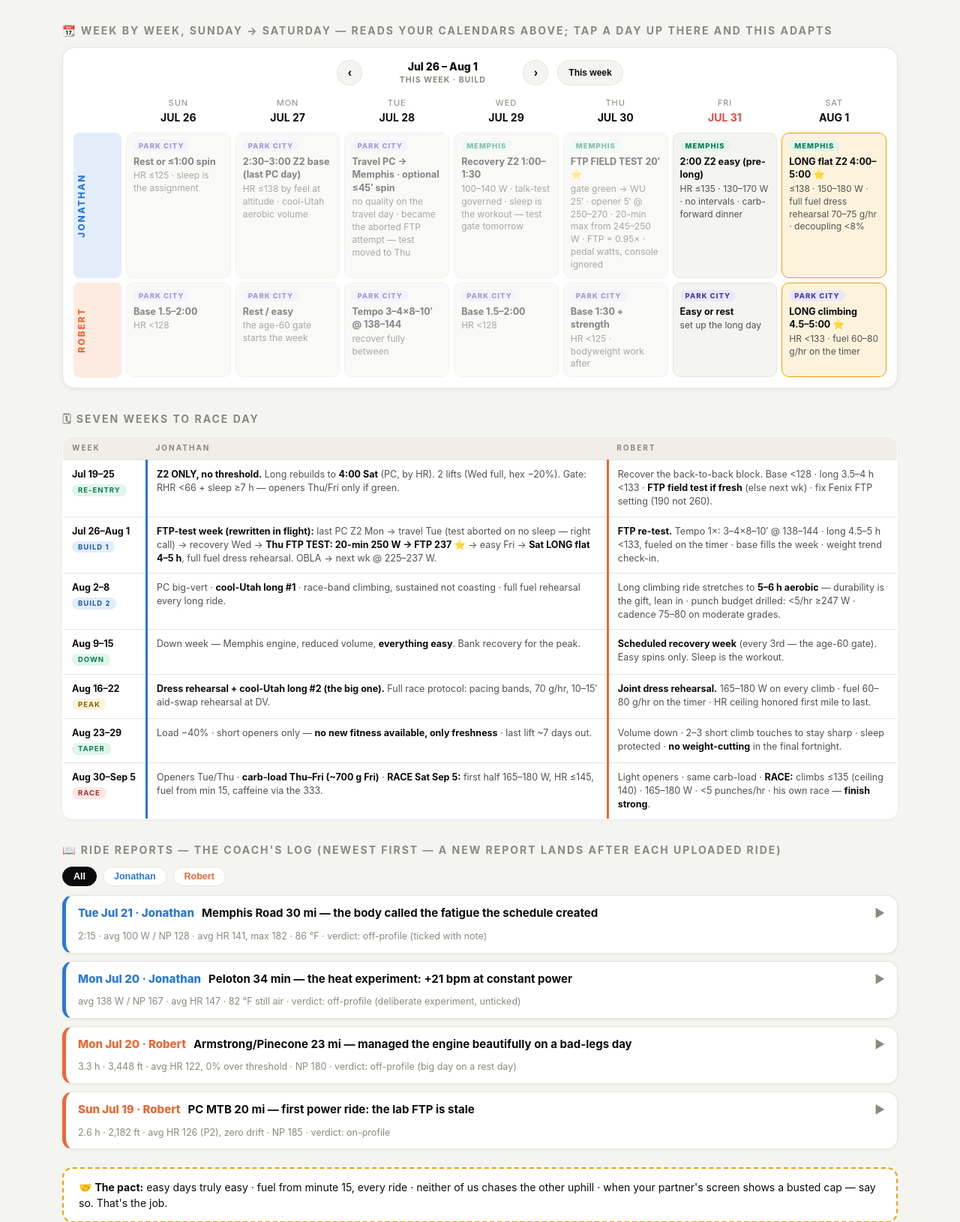
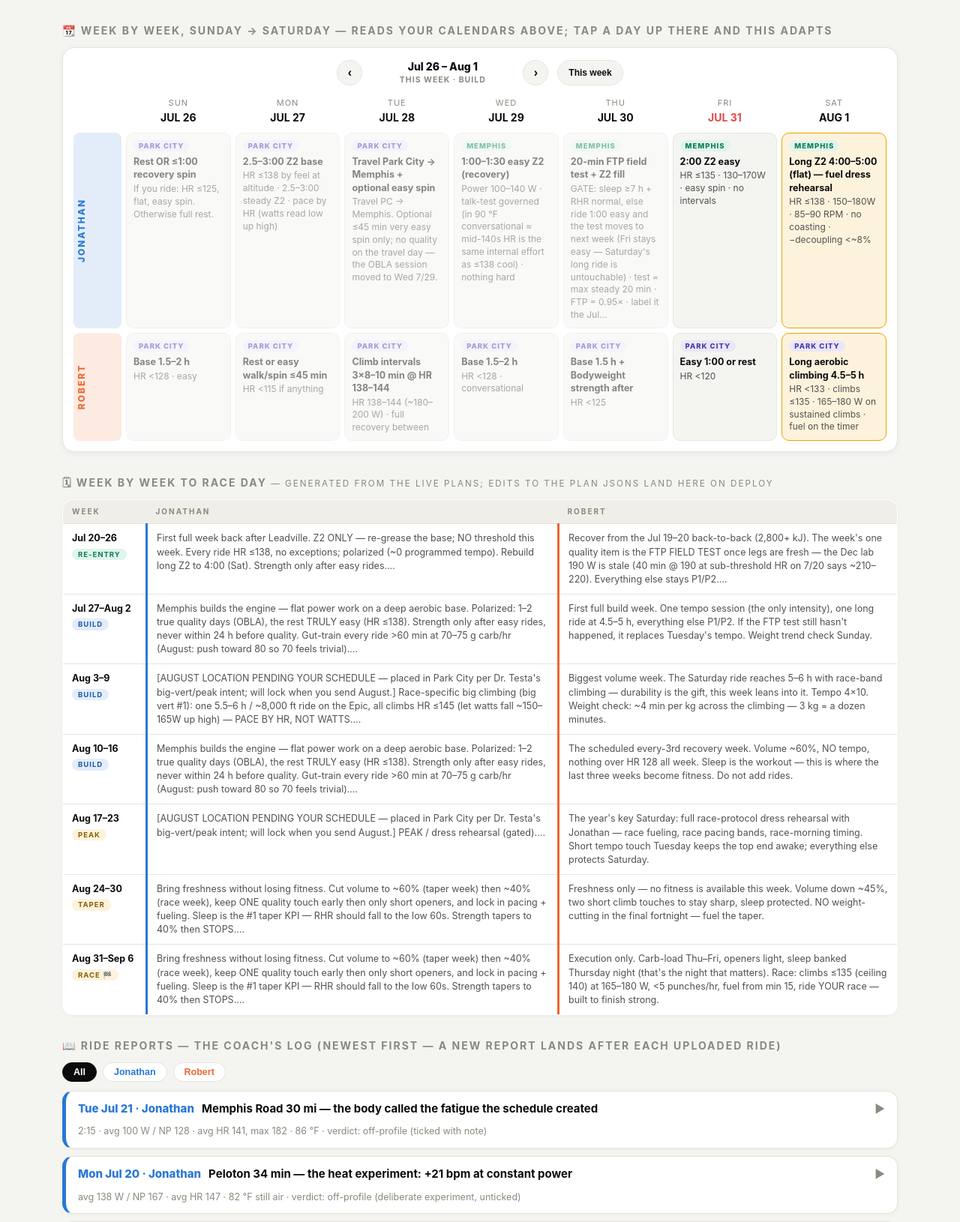
Before and after one commit to teamairhart/garmin-data-agent, a Flask app: page /board in a window 1280 px wide. Shown: the part 1647-3277 px from the top of the page at 75% size. Run offline with Flask 3, Linux system fonts and the light colour scheme; the visitor is signed in with stand-in values (Sample User, id 1); data comes from the database, SQL or seed files in the repository; data that the repository does not hold is empty; some libraries are stand-ins or nearby versions.

Commit message:
Board weekly views read the live plan JSONs — no more hardcoded drift
- plan_prescriptions(): per-date {title, targets, big/race/off} from each
  athlete's race-plan JSON (template weeks skipped), server-rendered into
  the board as PLAN_DAYS; jaPlan/rrPlan consult it first, keeping the
  weekday/phase templates only as fallback for undetailed dates.
- JA_EXACT removed — it's what let the strip go stale after 7/26.
- Tooltip 'Actual' falls back to the pushed ride report's subline when no
  curated DETAIL entry exists, so imports auto-fill prescribed-vs-actual.
- Seven-weeks table generated from both plans' week labels/focus/phases.

Now a plan rewrite (edit JSON -> push) updates /plan AND every board view
in the same deploy.

Co-Authored-By: Claude Fable 5 <noreply@anthropic.com>
Claude-Session: https://claude.ai/code/session_01HVYZ9iTjF72cr9u7Pnkwmt

```diff
--- a/app.py
+++ b/app.py
@@ -9,7 +9,8 @@ from src.agents.update_monitor import update_monitor
 from src.auth import auth_bp, init_db
 from src.dashboard_data import build_dashboard_context
 from src.training_log import create_gym_session, get_workout_logs, init_training_tables, list_recent_gym_sessions, upsert_workout_log
-from src.plan_tracker import init_plan_tables, load_plan, get_completions, set_completion, progress_summary
+from src.plan_tracker import (init_plan_tables, load_plan, get_completions, set_completion,
+                              progress_summary, plan_prescriptions, plan_week_rows)
 from src.board import (init_board_tables, get_calendar, set_calendar_day, list_reports,
                        upsert_report, record_upload, list_uploads, get_upload, upload_dir)
 from demo_data import generate_demo_ride_data
@@ -166,7 +167,13 @@ def board():
                 u['stale'] = age_s > 30 * 60
             except ValueError:
                 pass
-    return render_template('board.html', reports=reports, cal_state=get_calendar(), uploads=uploads)
+    plan_days = {'JA': plan_prescriptions('jonathan'), 'RR': plan_prescriptions('robert')}
+    report_idx = {'JA': {}, 'RR': {}}
+    for r in reports:
+        if r['athlete'] in report_idx:
+            report_idx[r['athlete']][r['day']] = r.get('subline') or r['title']
+    return render_template('board.html', reports=reports, cal_state=get_calendar(), uploads=uploads,
+                           plan_days=plan_days, report_idx=report_idx, plan_weeks=plan_week_rows())
 
 
 @app.route('/board/calendar', methods=['GET', 'POST'])
--- a/templates/board.html
+++ b/templates/board.html
@@ -293,30 +293,14 @@
   <div class="n7" id="next7"></div>
 </div>
 
-<h2 class="sec" id="weeks7">🗓 Seven weeks to race day</h2>
+<h2 class="sec" id="weeks7">🗓 Week by week to race day <small style="color:var(--ink3);font-weight:400">— generated from the live plans; edits to the plan JSONs land here on deploy</small></h2>
 <table class="weeks">
   <tr><th style="width:112px">Week</th><th>Jonathan</th><th>Robert</th></tr>
-  <tr><td class="wk">Jul 19–25<br><span class="tag t-down">Re-entry</span></td>
-    <td class="jaCell"><b>Z2 ONLY, no threshold.</b> Long rebuilds to <b>4:00 Sat</b> (PC, by HR). 2 lifts (Wed full, hex −20%). Gate: RHR &lt;66 + sleep ≥7 h — openers Thu/Fri only if green.</td>
-    <td class="rrCell">Recover the back-to-back block. Base &lt;128 · long 3.5–4 h &lt;133 · <b>FTP field test if fresh</b> (else next wk) · fix Fenix FTP setting (190 not 260).</td></tr>
-  <tr><td class="wk">Jul 26–Aug 1<br><span class="tag t-build">Build 1</span></td>
-    <td class="jaCell"><b>FTP-test week (rewritten in flight):</b> last PC Z2 Mon → travel Tue (test aborted on no sleep — right call) → recovery Wed → <b>Thu FTP TEST: 20-min 250 W → FTP 237 ⭐</b> → easy Fri → <b>Sat LONG flat 4–5 h</b>, full fuel dress rehearsal. OBLA → next wk @ 225–237 W.</td>
-    <td class="rrCell"><b>FTP re-test.</b> Tempo 1×: 3–4×8–10′ @ 138–144 · long 4.5–5 h &lt;133, fueled on the timer · base fills the week · weight trend check-in.</td></tr>
-  <tr><td class="wk">Aug 2–8<br><span class="tag t-build">Build 2</span></td>
-    <td class="jaCell">PC big-vert · <b>cool-Utah long #1</b> · race-band climbing, sustained not coasting · full fuel rehearsal every long ride.</td>
-    <td class="rrCell">Long climbing ride stretches to <b>5–6 h aerobic</b> — durability is the gift, lean in · punch budget drilled: &lt;5/hr ≥247 W · cadence 75–80 on moderate grades.</td></tr>
-  <tr><td class="wk">Aug 9–15<br><span class="tag t-down">Down</span></td>
-    <td class="jaCell">Down week — Memphis engine, reduced volume, <b>everything easy</b>. Bank recovery for the peak.</td>
-    <td class="rrCell"><b>Scheduled recovery week</b> (every 3rd — the age-60 gate). Easy spins only. Sleep is the workout.</td></tr>
-  <tr><td class="wk">Aug 16–22<br><span class="tag t-peak">Peak</span></td>
-    <td class="jaCell"><b>Dress rehearsal + cool-Utah long #2 (the big one).</b> Full race protocol: pacing bands, 70 g/hr, 10–15′ aid-swap rehearsal at DV.</td>
-    <td class="rrCell"><b>Joint dress rehearsal.</b> 165–180 W on every climb · fuel 60–80 g/hr on the timer · HR ceiling honored first mile to last.</td></tr>
-  <tr><td class="wk">Aug 23–29<br><span class="tag t-down">Taper</span></td>
-    <td class="jaCell">Load −40% · short openers only — <b>no new fitness available, only freshness</b> · last lift ~7 days out.</td>
-    <td class="rrCell">Volume down · 2–3 short climb touches to stay sharp · sleep protected · <b>no weight-cutting</b> in the final fortnight.</td></tr>
-  <tr><td class="wk">Aug 30–Sep 5<br><span class="tag t-race">Race</span></td>
-    <td class="jaCell">Openers Tue/Thu · <b>carb-load Thu–Fri (~700 g Fri)</b> · <b>RACE Sat Sep 5:</b> first half 165–180 W, HR ≤145, fuel from min 15, caffeine via the 333.</td>
-    <td class="rrCell">Light openers · same carb-load · <b>RACE:</b> climbs ≤135 (ceiling 140) · 165–180 W · &lt;5 punches/hr · his own race — <b>finish strong</b>.</td></tr>
+  {% for w in plan_weeks %}
+  <tr><td class="wk">{{ w.label }}<br><span class="tag {{ w.tag_class }}">{{ w.tag }}</span></td>
+    <td class="jaCell">{{ w.ja }}</td>
+    <td class="rrCell">{{ w.rr }}</td></tr>
+  {% endfor %}
 </table>
 
 <h2 class="sec" id="reports">📖 Ride reports — the coach's log (newest first — a new report lands after each uploaded ride)</h2>
@@ -463,6 +447,12 @@ function showTip(cell,e){
   h+='<div class="pr"><b>Prescribed:</b> '+p.s+(p.d?' — '+p.d:'')+'</div>';
   if(ds<=todayIso){
     if(det){ h+='<div class="ac"><b>Actual:</b> '+det.ac+'</div><div class="vd v-'+ex+'">'+det.vd+'</div>'; }
+    else if(REPORT_IDX[who]&&REPORT_IDX[who][ds]){
+      h+='<div class="ac"><b>Actual:</b> '+REPORT_IDX[who][ds]+'</div>';
+      if(ex==='plan')h+='<div class="vd v-plan">ON-PROFILE — ridden as prescribed.</div>';
+      else if(ex==='off')h+='<div class="vd v-off">OFF-PROFILE — ridden, but not to the prescription.</div>';
+      else if(ex==='miss')h+='<div class="vd v-miss">NO WORKOUT logged against this prescription.</div>';
+    }
     else if(ex==='miss'){ h+='<div class="vd v-miss">NO WORKOUT — the prescription above went unridden.</div>'; }
     else if(ex==='plan'){ h+='<div class="vd v-plan">ON-PROFILE — ridden as prescribed.</div>'; }
     else if(ex==='off'){ h+='<div class="vd v-off">OFF-PROFILE — ridden, but not to the prescription.</div>'; }
@@ -510,23 +500,14 @@ function phaseOf(ds){
   if(ds<='2026-08-29')return'taper';
   return'race';
 }
-// Exact sessions for the current (re-entry) week, from the live race plan.
-const JA_EXACT={
-  '2026-07-21':{s:'2:00 Z2 base',d:'HR ≤138 · watts fall in heat · 85–95 rpm · no coasting'},
-  '2026-07-22':{s:'2:00 Z2 + Strength #2',d:'HR ≤138 · lift AFTER the ride, hex −20%'},
-  '2026-07-23':{s:'Travel → PC · optional ≤1:00 easy',d:'front-load fluids · openers only if gate green'},
-  '2026-07-24':{s:'1:30 easy Z2 (altitude)',d:'HR ≤135 by feel · watts read low up high'},
-  '2026-07-25':{s:'LONG 4:00 Z2 ⭐',d:'HR ≤138 by feel · full fuel rehearsal 70 g/hr',big:1},
-  '2026-07-26':{s:'Rest or ≤1:00 spin',d:'HR ≤125 · sleep is the assignment'},
-  '2026-07-27':{s:'2:30–3:00 Z2 base (last PC day)',d:'HR ≤138 by feel at altitude · cool-Utah aerobic volume'},
-  '2026-07-28':{s:'Travel PC → Memphis · optional ≤45′ spin',d:'no quality on the travel day · became the aborted FTP attempt — test moved to Thu'},
-  '2026-07-29':{s:'Recovery Z2 1:00–1:30',d:'100–140 W · talk-test governed · sleep is the workout — test gate tomorrow'},
-  '2026-07-30':{s:'FTP FIELD TEST 20′ ⭐',d:'gate green → WU 25′ · opener 5′ @ 250–270 · 20-min max from 245–250 W · FTP = 0.95× · pedal watts, console ignored'},
-  '2026-07-31':{s:'2:00 Z2 easy (pre-long)',d:'HR ≤135 · 130–170 W · no intervals · carb-forward dinner'},
-  '2026-08-01':{s:'LONG flat Z2 4:00–5:00 ⭐',d:'≤138 · 150–180 W · full fuel dress rehearsal 70–75 g/hr · decoupling <8%',big:1},
-  '2026-08-02':{s:'1:00 recovery + Strength (full)',d:'HR ≤130 · lift after the easy ride · box step-ups are the race-specific lift'}
-};
+// Prescriptions come from the deployed plan JSONs (same source as the /plan
+// pages) — server-rendered below, so plan rewrites reach the board on deploy.
+// The weekday/phase templates that follow are only the fallback for dates the
+// JSONs don't detail.
+const PLAN_DAYS={{ plan_days|tojson }};
+const REPORT_IDX={{ report_idx|tojson }};
 function jaPlan(ds,loc,dow){
+  const px=PLAN_DAYS.JA[ds]; if(px)return px;
   const ph=phaseOf(ds);
   if(ph==='race'){
     if(ds>'2026-09-05')return{s:'Recover',d:'you earned it'};
@@ -543,7 +524,6 @@ function jaPlan(ds,loc,dow){
     if(dow===0)return{s:'Travel: rest or hotel spin ≤45′',d:'HR ≤125 · walking counts'};
     return{s:'Travel: hotel bike 45–60′ Z2',d:'HR ≤135 by feel · OR bodyweight circuit ×3: step-ups, squats, lunges, planks · keep the fuel habits'};
   }
-  if(JA_EXACT[ds])return JA_EXACT[ds];
   const down=ph==='down', taper=ph==='taper';
   const inPC=loc==='PC';
   switch(dow){
@@ -562,6 +542,7 @@ function jaPlan(ds,loc,dow){
   }
 }
 function rrPlan(ds,loc,dow){
+  const px=PLAN_DAYS.RR[ds]; if(px)return px;
   const ph=phaseOf(ds);
   if(loc==='OFF')return{s:'Fully off',d:'rest is the session · mobility · protein · sleep',off:1};
   if(loc==='TRV'){
```
Also changed, not shown: src/plan_tracker.py (+115 -0 lines).
